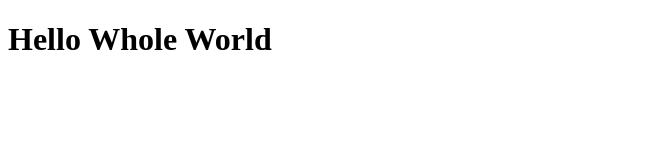
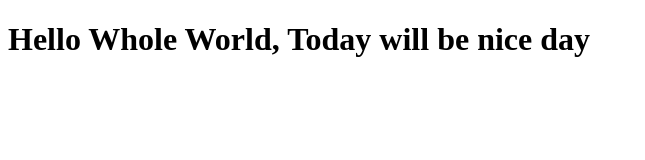
Before and after one commit to SanjayMangrani/SinglePageWebsite-AngularJS, a plain HTML site: page Index.html in a window 1280 px wide. Shown: the whole page, without its empty margins (0-645 px from the left). Drawn offline with Linux system fonts and the light colour scheme.

Commit message:
Next Version of web file.

```diff
--- a/Index.html
+++ b/Index.html
@@ -8,6 +8,6 @@
     <title>Hello World</title>
 </head>
 <body>
-    <h1>Hello Whole World </h1>
+    <h1>Hello Whole World, Today will be nice day </h1>
 </body>
 </html>
```
